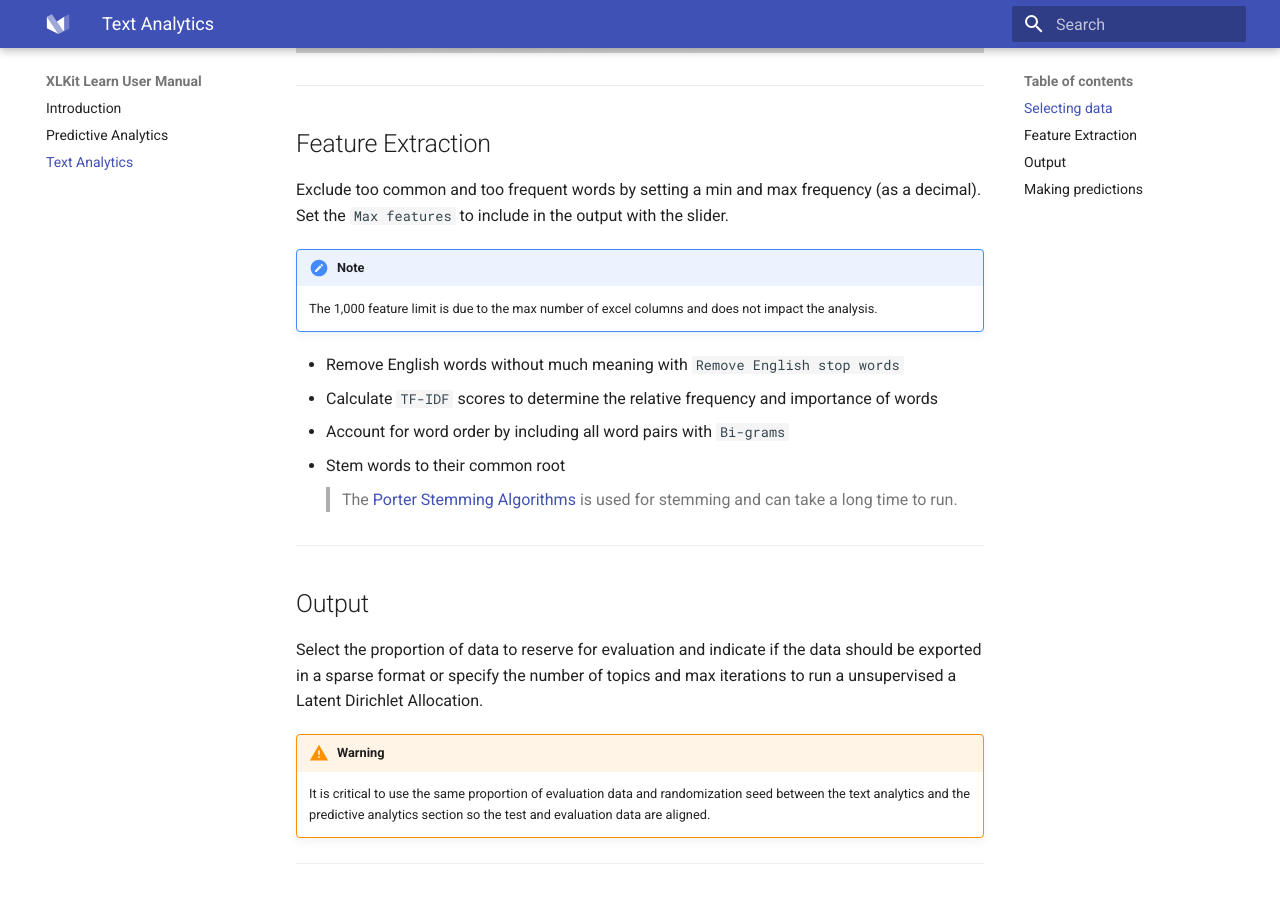
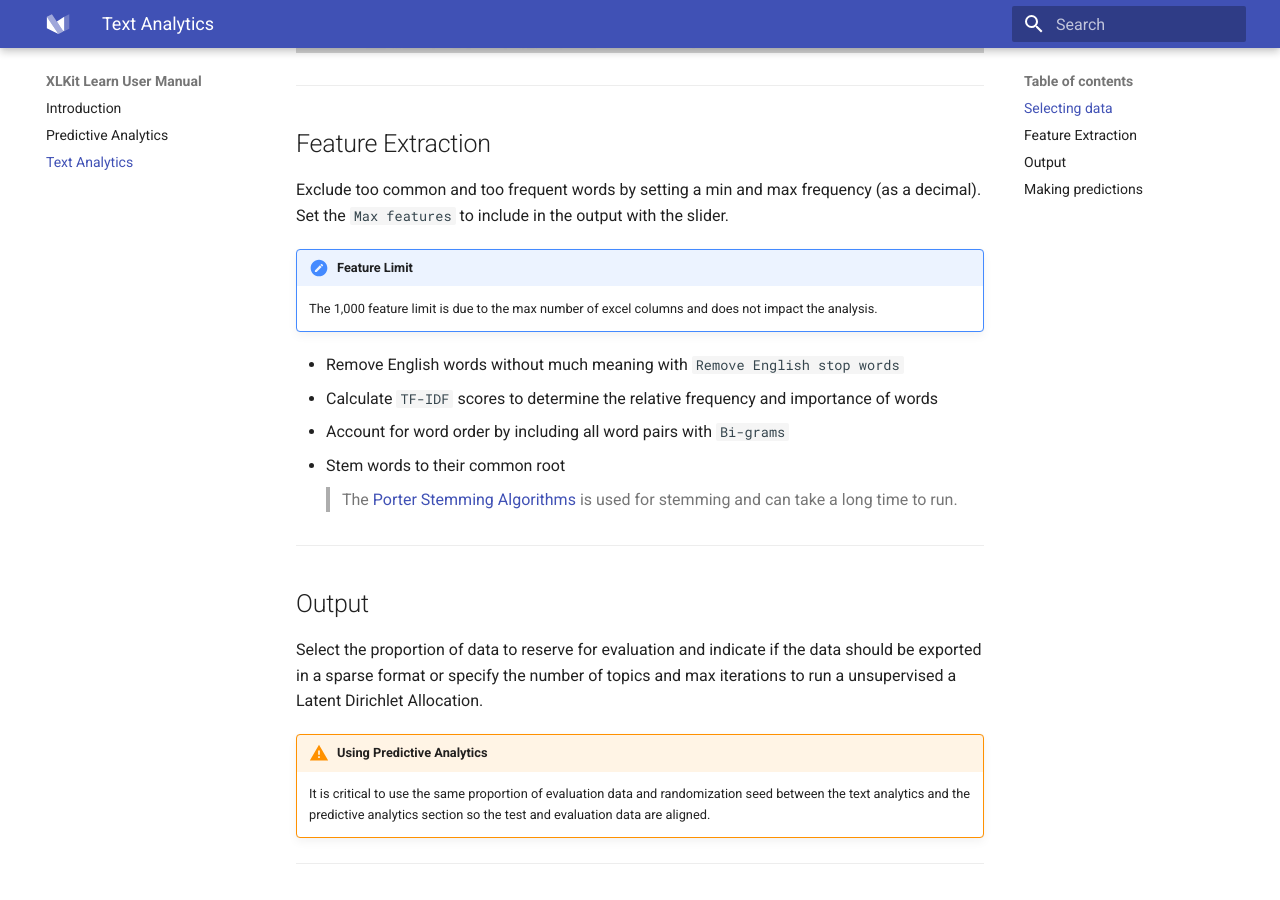
Before and after one commit to danguetta/XLKitLearn_docs, an MkDocs documentation site: the page built from docs/text_analytics.md, in a window 1280 px wide and 900 px high, scrolled down 721 px. Built offline with MkDocs 1.6.1 and Material for MkDocs 9.7.7, drawn with Linux system fonts in a browser that asks for light colours.

Commit message:
Update text_analytics.md

```diff
--- a/docs/text_analytics.md
+++ b/docs/text_analytics.md
@@ -13,7 +13,7 @@ Save the data in the same folder as XLKitLearn, and enter the data file name inc
 
 ## Feature Extraction
 Exclude too common and too frequent words by setting a min and max frequency (as a decimal). Set the `Max features` to include in the output with the slider.
-!!! note
+!!! note "Feature Limit"
     The 1,000 feature limit is due to the max number of excel columns and does not impact the analysis.
 
 - Remove English words without much meaning with `Remove English stop words`
@@ -29,7 +29,7 @@ Exclude too common and too frequent words by setting a min and max frequency (as
 ## Output
 Select the proportion of data to reserve for evaluation and indicate if the data should be exported in a sparse format or specify the number of topics and max iterations to run a unsupervised a Latent Dirichlet Allocation.
 
-!!! warning
+!!! warning "Using Predictive Analytics"
     It is critical to use the same proportion of evaluation data and randomization seed between the text analytics and the predictive analytics section so the test and evaluation data are aligned.
 
 ---
```
